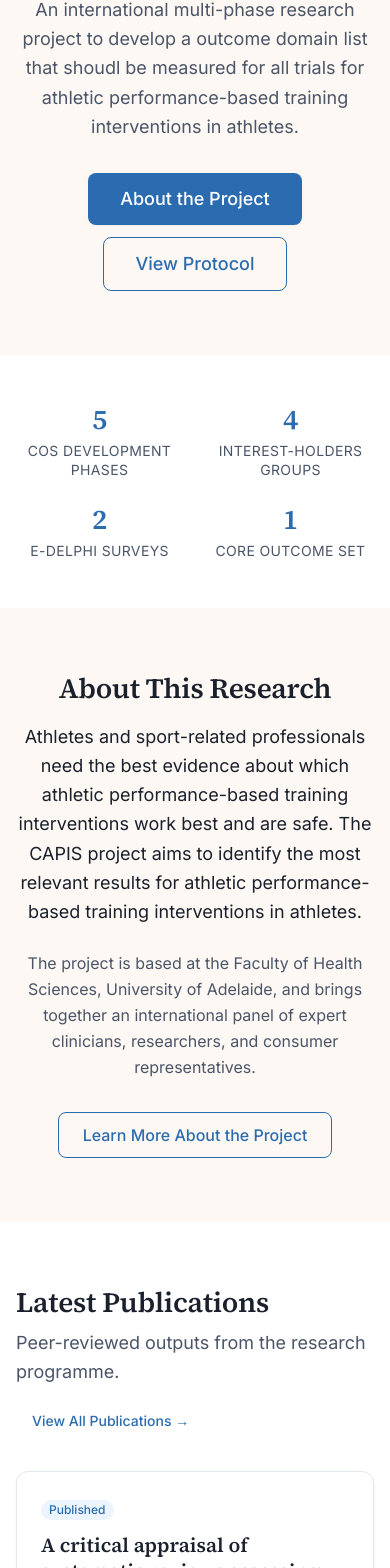
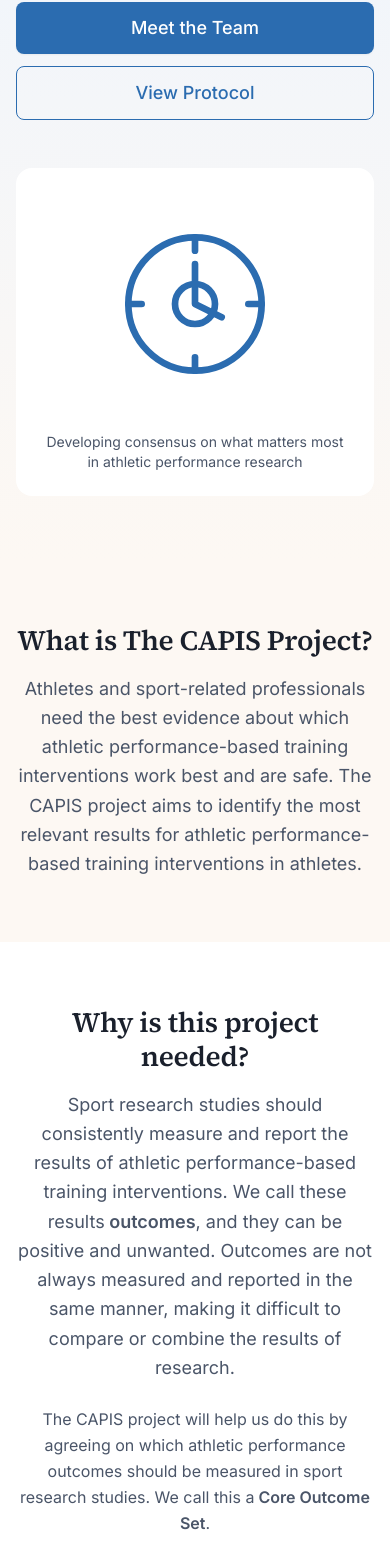
Before and after one commit to LoaizaBetancur/CAPIS-Project-Website, a Next.js app: page / in a window 390 px wide. Shown: the part 421-1989 px from the top of the page. Built offline with nearby package versions, Linux system fonts and the light colour scheme.

Commit message:
Update page.tsx

```diff
--- a/app/page.tsx
+++ b/app/page.tsx
@@ -1,177 +1,248 @@
 import { Metadata } from "next";
-import HeroSection from "@/components/HeroSection";
 import SectionWrapper from "@/components/SectionWrapper";
-import Card from "@/components/Card";
 import Button from "@/components/Button";
-import {
-  heroContent,
-  overviewCards,
-  highlightStats,
-  latestPublications,
-  getIconSvg,
-} from "@/lib/data/home";
+import ParticipantCard from "@/components/ParticipantCard";
+import StageCard from "@/components/StageCard";
 
 export const metadata: Metadata = {
   title: "Home",
   description:
-    "An international multi-phase research project to develop a outcome domain list that shoudl be measured for all trials for athletic performance-based training interventions in athletes.",
-  openGraph: {
-    title: "The CAPIS project: Core Athletic Performance-based Intervention Set for Athletes",
-    description:
-      "Advancing evidence-based clinical practice through systematic review, Delphi consensus, and implementation science.",
+    "The CAPIS project: Core Athletic Performance-based Intervention Set for Athletes. An international multi-phase research project to develop a core outcome set.",
+};
+
+const participants = [
+  {
+    name: "Athletes",
+    description: "Football players classified as Tier 3, 4 or 5 participating in athletic performance-based training.",
+    color: "bg-blue-100 text-blue-700",
+    icon: (
+      <svg width="48" height="48" viewBox="0 0 24 24" fill="none" stroke="currentColor" strokeWidth="1.5" strokeLinecap="round" strokeLinejoin="round"><circle cx="12" cy="8" r="4"/><path d="M18 21v-2a4 4 0 0 0-4-4H10a4 4 0 0 0-4 4v2"/></svg>
+    ),
   },
-};
+  {
+    name: "Coaches & Performance Staff",
+    description: "Strength and conditioning coaches, directors of performance, and sports scientists.",
+    color: "bg-green-100 text-green-700",
+    icon: (
+      <svg width="48" height="48" viewBox="0 0 24 24" fill="none" stroke="currentColor" strokeWidth="1.5" strokeLinecap="round" strokeLinejoin="round"><path d="M17 21v-2a4 4 0 0 0-4-4H5a4 4 0 0 0-4 4v2"/><circle cx="9" cy="7" r="4"/><path d="m22 21-3-3"/><path d="m19 18 3 3"/></svg>
+    ),
+  },
+  {
+    name: "Health Professionals",
+    description: "Clinicians, physiotherapists, and medical staff working with athletes.",
+    color: "bg-orange-100 text-orange-700",
+    icon: (
+      <svg width="48" height="48" viewBox="0 0 24 24" fill="none" stroke="currentColor" strokeWidth="1.5" strokeLinecap="round" strokeLinejoin="round"><path d="M19 14c1.49-1.46 3-3.21 3-5.5A5.5 5.5 0 0 0 16.5 3c-1.76 0-3 .5-4.5 2-1.5-1.5-2.74-2-4.5-2A5.5 5.5 0 0 0 2 8.5c0 2.3 1.5 4.05 3 5.5l7 7Z"/></svg>
+    ),
+  },
+  {
+    name: "Researchers",
+    description: "Researchers investigating athletic performance-based training interventions.",
+    color: "bg-purple-100 text-purple-700",
+    icon: (
+      <svg width="48" height="48" viewBox="0 0 24 24" fill="none" stroke="currentColor" strokeWidth="1.5" strokeLinecap="round" strokeLinejoin="round"><path d="M12 7v14"/><path d="M3 18a9 9 0 0 1 9-9 9 9 0 0 1 9 9"/></svg>
+    ),
+  },
+];
+
+const stages = [
+  {
+    number: 1,
+    title: "Scoping Review",
+    description: "A review of scientific literature to identify what outcome domains are currently used in athletic performance-based training interventions.",
+    image: "📚",
+  },
+  {
+    number: 2,
+    title: "Focus Groups & Delphi",
+    description: "Discussions with athletes and coaches, followed by two e-Delphi surveys to reach consensus on the most important outcomes.",
+    image: "💬",
+  },
+  {
+    number: 3,
+    title: "Consensus Meeting",
+    description: "An online half-day consensus meeting to agree on the final core outcome set domains for plyometric training interventions in football players.",
+    image: "🤝",
+  },
+];
 
 export default function HomePage() {
   return (
     <>
-      {/* ── Hero ── */}
-      <HeroSection
-        eyebrow={heroContent.eyebrow}
-        title={heroContent.title}
-        subtitle={heroContent.subtitle}
-        primaryCta={heroContent.primaryCta}
-        secondaryCta={heroContent.secondaryCta}
-      />
+      {/* ── Hero Banner ── */}
+      <section className="relative overflow-hidden bg-gradient-to-b from-accent-soft to-bg py-16 md:py-24">
+        <div className="mx-auto max-w-content px-4 sm:px-6 lg:px-8">
+          <div className="grid items-center gap-12 lg:grid-cols-2">
+            <div className="animate-fade-up">
+              <h1 className="text-display-lg mb-6">
+                The CAPIS Project
+              </h1>
+              <p className="text-lead mb-6 text-text-muted">
+                Core Athletic Performance-based Intervention Set for Athletes.
+                An international multi-phase research project to develop a core outcome set
+                that should be measured for all trials of athletic performance-based training interventions.
+              </p>
+              <div className="flex flex-col gap-3 sm:flex-row">
+                <Button href="/team" variant="primary" size="lg">
+                  Meet the Team
+                </Button>
+                <Button href="/resources/researchers" variant="secondary" size="lg">
+                  View Protocol
+                </Button>
+              </div>
+            </div>
+            <div className="relative flex items-center justify-center">
+              <div className="relative w-full max-w-md rounded-2xl bg-white p-6 shadow-soft">
+                <div className="flex items-center justify-center rounded-xl bg-accent-soft/50 p-8">
+                  <svg width="160" height="160" viewBox="0 0 24 24" fill="none" stroke="var(--color-accent)" strokeWidth="1" strokeLinecap="round" strokeLinejoin="round">
+                    <circle cx="12" cy="12" r="10"/>
+                    <path d="M12 6v6l4 2"/>
+                    <path d="M2 12h2"/><path d="M20 12h2"/><path d="M12 2v2"/><path d="M12 20v2"/>
+                    <circle cx="12" cy="12" r="3"/>
+                  </svg>
+                </div>
+                <p className="mt-4 text-center text-sm text-text-muted">
+                  Developing consensus on what matters most in athletic performance research
+                </p>
+              </div>
+            </div>
+          </div>
+        </div>
+      </section>
 
-      {/* ── Structured data (JSON-LD) ── */}
-        <script
-          type="application/ld+json"
-          dangerouslySetInnerHTML={{
-            __html: JSON.stringify({
-              "@context": "https://schema.org",
-              "@type": "ResearchProject",
-              name: "PhD Research Project — Advancing Evidence-Based Clinical Practice",
-              description:
-                "A multi-phase doctoral research programme integrating systematic review, Delphi consensus methodology, and implementation science frameworks to advance evidence-based clinical practice.",
-              url: "https://phdresearchproject.edu",
-              foundingDate: "2025-03-01",
-              parentOrganization: {
-                "@type": "EducationalOrganization",
-                name: "University of Adelaide",
-                url: "https://www.adelaide.edu.au",
-              },
-              author: {
-                "@type": "Person",
-                name: "Jennifer Chen",
-                jobTitle: "PhD Candidate",
-              },
-              sponsor: {
-                "@type": "GovernmentOrganization",
-                name: "Australian Government Research Training Program",
-              },
-              keywords: [
-                "systematic review",
-                "Delphi consensus",
-                "implementation science",
-                "evidence-based practice",
-                "clinical research",
-                "knowledge translation",
-              ],
-            }),
-          }}
-        />
-
-        {/* ── Highlight statistics ── */}
-      <SectionWrapper background="surface" spacing="md">
-        <div className="grid grid-cols-2 gap-6 sm:grid-cols-4">
-          {highlightStats.map((stat) => (
-            <div key={stat.label} className="text-center">
-              <p className="font-display text-display-md text-accent">
-                {stat.value}
-              </p>
-              <p className="mt-1 text-caption uppercase tracking-wide">
-                {stat.label}
-              </p>
-            </div>
-          ))}
+      {/* ── What is CAPIS? ── */}
+      <SectionWrapper id="what-is-capis" background="bg">
+        <div className="mx-auto max-w-prose text-center">
+          <h2 className="text-display-md mb-4">What is The CAPIS Project?</h2>
+          <p className="text-lead text-text-muted">
+            Athletes and sport-related professionals need the best evidence about which
+            athletic performance-based training interventions work best and are safe.
+            The CAPIS project aims to identify the most relevant results for athletic
+            performance-based training interventions in athletes.
+          </p>
         </div>
       </SectionWrapper>
 
-      {/* ── About the project teaser ── */}
-      <SectionWrapper background="accent-soft" spacing="lg">
-        <div className="mx-auto max-w-2xl text-center">
-          <h2 className="font-display text-display-md mb-4">
-            About This Research
-          </h2>
-          <p className="text-lead mb-6">
-            Athletes and sport-related professionals need the best evidence
-            about which athletic performance-based training interventions work best and are safe.
-            The CAPIS project aims to identify the most relevant results for athletic performance-based
-            training interventions in athletes.
+      {/* ── Why is this needed? ── */}
+      <SectionWrapper id="why-needed" background="surface">
+        <div className="mx-auto max-w-prose text-center">
+          <h2 className="text-display-md mb-4">Why is this project needed?</h2>
+          <p className="text-lead text-text-muted mb-6">
+            Sport research studies should consistently measure and report the results of
+            athletic performance-based training interventions. We call these results
+            <strong> outcomes</strong>, and they can be positive and unwanted.
+            Outcomes are not always measured and reported in the same manner, making it
+            difficult to compare or combine the results of research.
           </p>
-          <p className="text-body text-text-muted mb-8">
-            The project is based at the Faculty of Health Sciences, University
-            of Adelaide, and brings together an international panel of expert
-            clinicians, researchers, and consumer representatives.
+          <p className="text-body text-text-muted">
+            The CAPIS project will help us do this by agreeing on which athletic performance
+            outcomes should be measured in sport research studies. We call this a
+            <strong> Core Outcome Set</strong>.
           </p>
-          <Button href="/about" variant="secondary">
-            Learn More About the Project
+        </div>
+      </SectionWrapper>
+
+      {/* ── Why participate? ── */}
+      <SectionWrapper id="participate" background="bg">
+        <div className="mx-auto max-w-prose text-center">
+          <h2 className="text-display-md mb-4">Why have you asked me to take part?</h2>
+          <p className="text-lead text-text-muted">
+            We will invite you to take part because you are a key professional in athletic
+            performance-based training interventions. Your routine or research experiences
+            are really important. We want to know what is important to you when
+            implementing or performing athletic performance-based training interventions
+            and what impact it has on you.
+          </p>
+        </div>
+      </SectionWrapper>
+
+      {/* ── Participants ── */}
+      <SectionWrapper id="participants" background="surface">
+        <div className="mx-auto max-w-content text-center">
+          <h2 className="text-display-md mb-4">Participants</h2>
+          <p className="text-lead text-text-muted mb-10 max-w-2xl mx-auto">
+            We are inviting expert clinicians, researchers, and consumer representatives
+            to join our Delphi consensus panel.
+          </p>
+          <div className="grid gap-6 sm:grid-cols-2 lg:grid-cols-4">
+            {participants.map((p) => (
+              <ParticipantCard key={p.name} {...p} />
+            ))}
+          </div>
+        </div>
+      </SectionWrapper>
+
+      {/* ── How will we do the project? ── */}
+      <SectionWrapper id="stages" background="bg">
+        <div className="mx-auto max-w-content text-center">
+          <h2 className="text-display-md mb-4">How will we do the project?</h2>
+          <p className="text-lead text-text-muted mb-10 max-w-2xl mx-auto">
+            This project involves three stages.
+          </p>
+          <div className="grid gap-6 sm:grid-cols-3">
+            {stages.map((stage) => (
+              <StageCard key={stage.number} {...stage} />
+            ))}
+          </div>
+        </div>
+      </SectionWrapper>
+
+      {/* ── What is a Core Outcome Set? ── */}
+      <SectionWrapper id="cos" background="surface">
+        <div className="mx-auto max-w-prose text-center">
+          <h2 className="text-display-md mb-4">What is a core outcome set?</h2>
+          <p className="text-lead text-text-muted mb-6">
+            A core outcome set (COS) is an agreed standardised collection of outcomes that
+            should be measured and reported in all clinical trials for a specific condition
+            or intervention. This ensures that research is comparable and that nothing
+            important is missed.
+          </p>
+          <p className="text-body text-text-muted mb-6">
+            You can find out more from the COMET Initiative:
+          </p>
+          <Button href="https://www.comet-initiative.org/" external variant="secondary" size="md">
+            COMET Plain Language Summary →
           </Button>
         </div>
       </SectionWrapper>
 
-      {/* ── Latest publications ── */}
-      <SectionWrapper id="publications" background="surface" spacing="lg">
-        <div className="flex flex-col items-start justify-between gap-4 sm:flex-row sm:items-end">
-          <div>
-            <h2 className="font-display text-display-md mb-2">
-              Latest Publications
-            </h2>
-            <p className="text-lead text-text-muted">
-              Peer-reviewed outputs from the research programme.
-            </p>
+      {/* ── Publications ── */}
+      <SectionWrapper id="publications" background="bg">
+        <div className="mx-auto max-w-content">
+          <h2 className="text-display-md mb-8 text-center">Latest Publications</h2>
+          <div className="grid gap-4 md:grid-cols-2">
+            <article className="rounded-lg border border-border bg-surface p-6 shadow-raised">
+              <p className="text-caption mb-2 uppercase tracking-wide text-accent">Published</p>
+              <h3 className="font-display text-lg font-semibold mb-2">
+                A critical appraisal of systematic reviews assessing chronic velocity-based resistance training
+              </h3>
+              <p className="text-sm text-text-muted mb-3">PLOS ONE · 2026</p>
+              <p className="text-mono">DOI: 10.1371/journal.pone.0342992</p>
+            </article>
+            <article className="rounded-lg border border-border bg-surface p-6 shadow-raised">
+              <p className="text-caption mb-2 uppercase tracking-wide text-accent">Published</p>
+              <h3 className="font-display text-lg font-semibold mb-2">
+                Physical activity for the management of obesity in children up to the age of 9 years
+              </h3>
+              <p className="text-sm text-text-muted mb-3">Cochrane Database of Systematic Reviews · 2026</p>
+              <p className="text-mono">DOI: 10.1002/14651858.CD015988</p>
+            </article>
           </div>
-          <Button href="/publications" variant="ghost" size="sm">
-            View All Publications &rarr;
-          </Button>
-        </div>
-
-        <div className="mt-8 grid gap-6 sm:grid-cols-2">
-          {latestPublications.map((pub) => (
-            <Card key={pub.title} as="article">
-              <div className="flex items-start gap-3">
-                <span className="mt-1 inline-flex shrink-0 items-center gap-1 rounded-full bg-accent-soft px-2 py-0.5 text-xs font-medium text-accent">
-                  {pub.status === "published"
-                    ? "Published"
-                    : pub.status === "in-press"
-                      ? "In Press"
-                      : "Preprint"}
-                </span>
-              </div>
-              <h3 className="mt-3 font-display text-display-sm">{pub.title}</h3>
-              <p className="mt-2 text-caption">
-                {pub.journal} &middot; {pub.year}
-              </p>
-              {pub.doi && (
-                <p className="mt-1 text-mono">
-                  DOI: {pub.doi}
-                </p>
-              )}
-            </Card>
-          ))}
         </div>
       </SectionWrapper>
 
-      {/* ── Call to action ── */}
-      <SectionWrapper spacing="lg">
-        <div className="mx-auto max-w-2xl text-center">
-          <h2 className="font-display text-display-md mb-4">
-            Interested in Participating?
-          </h2>
-          <p className="text-lead text-text-muted mb-8">
-            We are recruiting expert clinicians, researchers, and consumer
-            representatives to join our Delphi consensus panel. Expressions of
-            interest are welcome from across clinical disciplines.
+      {/* ── Get Involved CTA ── */}
+      <SectionWrapper background="accent-soft">
+        <div className="mx-auto max-w-prose text-center">
+          <h2 className="text-display-md mb-4">Interested in Participating?</h2>
+          <p className="text-lead text-text-muted mb-6">
+            We are recruiting expert clinicians, researchers, and consumer representatives
+            to join our Delphi consensus panel. Expressions of interest are welcome from
+            across clinical disciplines.
           </p>
-          <div className="flex flex-col items-center justify-center gap-3 sm:flex-row">
-            <Button href="/contact" variant="primary">
-              Register Your Interest
-            </Button>
-            <Button href="/faq" variant="ghost">
-              Frequently Asked Questions
-            </Button>
-          </div>
+          <Button href="/resources/researchers" variant="primary" size="lg">
+            Find Out How to Take Part
+          </Button>
         </div>
       </SectionWrapper>
     </>
```
